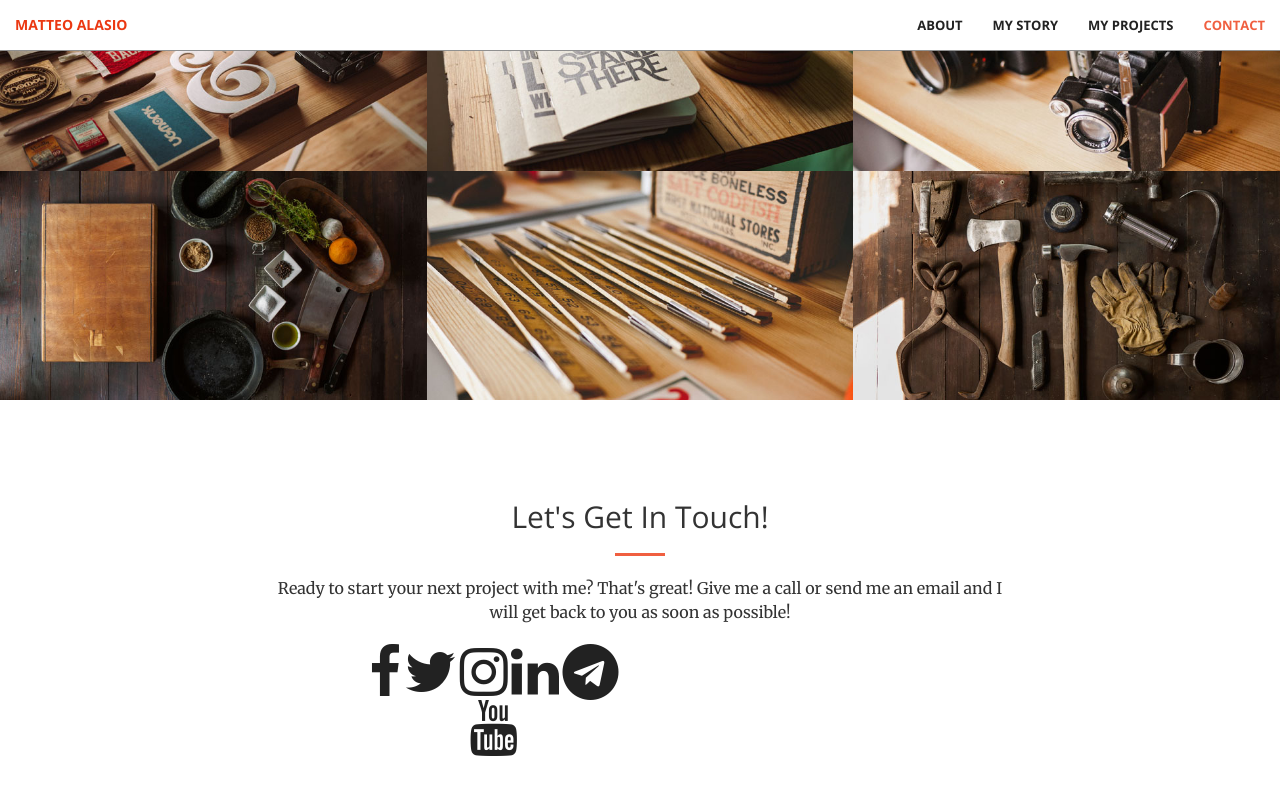
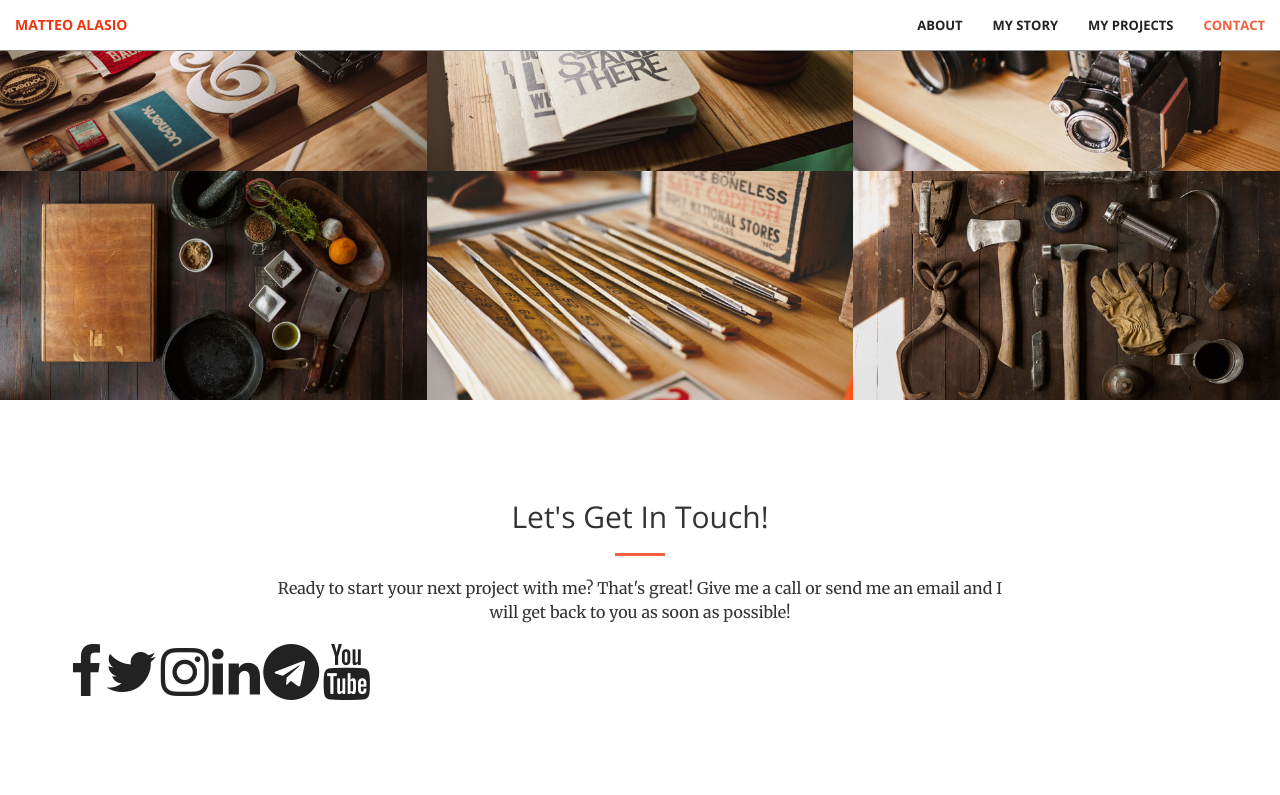
Before and after one commit to matteoalasio/matteoalasio.github.io, a Jekyll site: the page built from index.html, in a window 1280 px wide and 900 px high, scrolled down 2485 px. Shown: the top 795 px of the window. Built offline with Jekyll 4.4.1, drawn with Linux system fonts in a browser that asks for light colours.

Commit message:
Conctact test

```diff
--- a/_includes/contact.html
+++ b/_includes/contact.html
@@ -6,7 +6,7 @@
                 <hr class="primary">
                 <p>Ready to start your next project with me? That's great! Give me a call or send me an email and I will get back to you as soon as possible!</p>
             </div>
-        <div class="col-lg-3 col-lg-offset-3 text-center">
+		</div>
 			<!-- Add icon library -->
 			<link rel="stylesheet" href="https://cdnjs.cloudflare.com/ajax/libs/font-awesome/4.7.0/css/font-awesome.min.css">
 			<!-- Add font awesome icons -->
@@ -16,8 +16,6 @@
 			<a href="#" class="fa fa-linkedin"></a>
 			<a href="#" class="fa fa-telegram"></a>
 			<a href="#" class="fa fa-youtube"></a>
-        </div>
-
     </div>
 </section>
 	<div class="col-lg-8 col-lg-offset-2 text-center">
```
